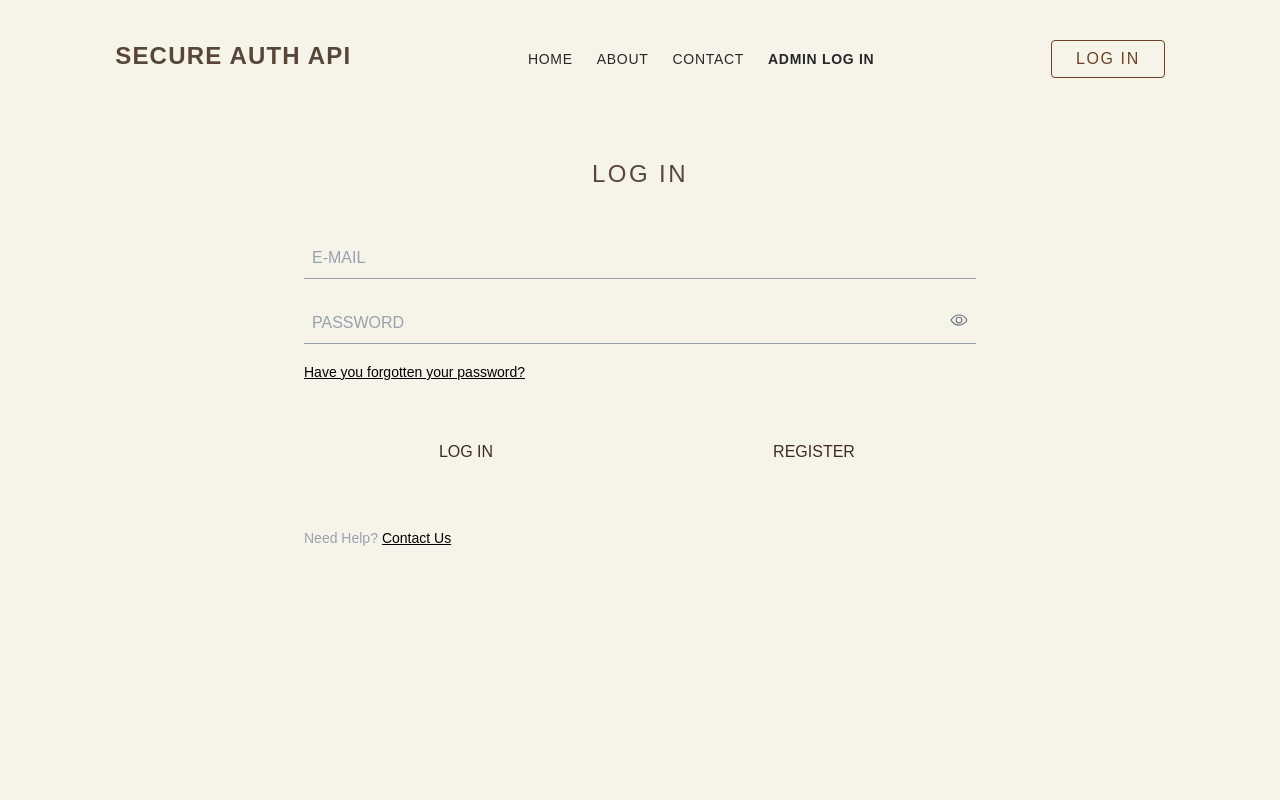
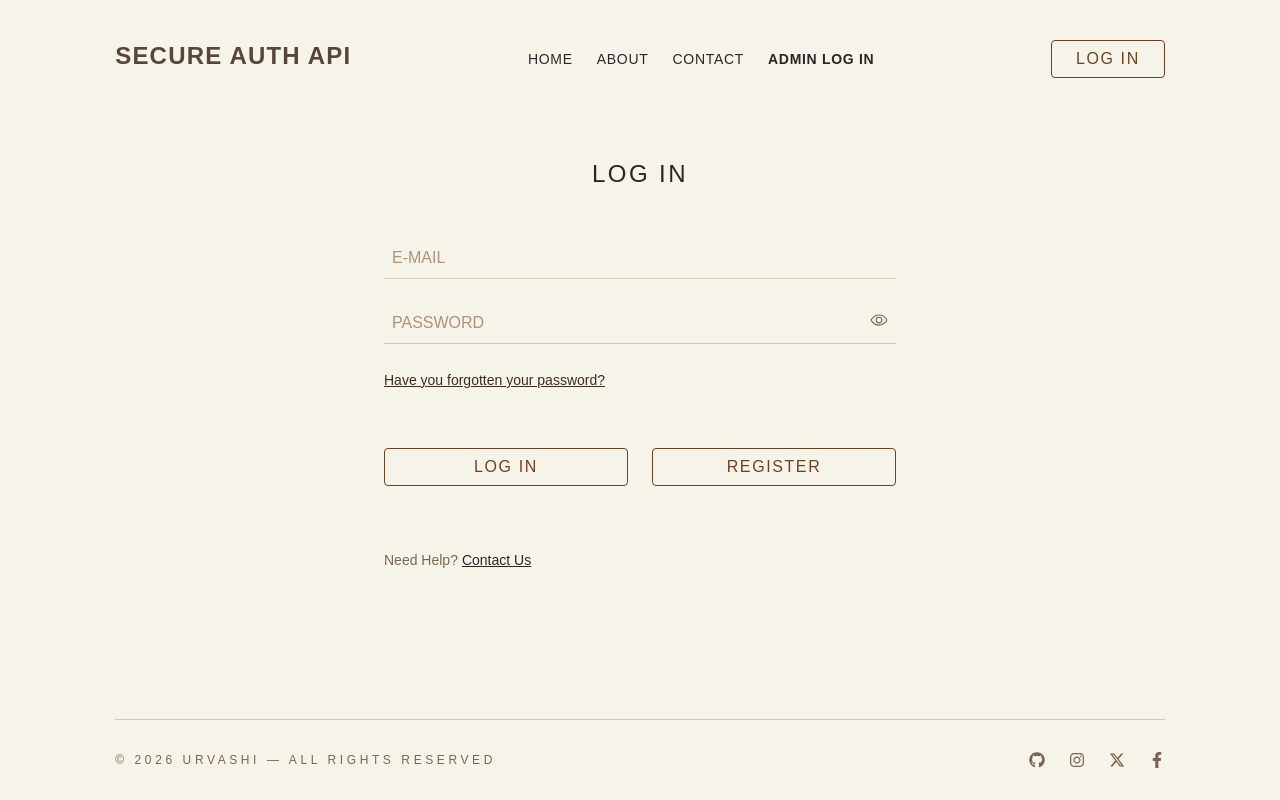
Before and after one commit to urvashidab/AuthSystemMERN, a React (Vite) app in the folder client/: page /login in a window 1280 px wide. Built offline with nearby package versions, Linux system fonts and the light colour scheme.

Commit message:
login page UI completed

```diff
--- a/client/src/components/Footer.jsx
+++ b/client/src/components/Footer.jsx
@@ -1,7 +1,60 @@
 import React from "react";
+import { FaGithub, FaInstagram, FaXTwitter } from "react-icons/fa6";
+import { FaFacebookF } from "react-icons/fa";
 
 const Footer = () => {
-  return <div></div>;
+  const year = new Date().getFullYear();
+  return (
+    <footer className="border-t border-border py-8">
+      <div className="flex flex-col md:flex-row justify-between items-center gap-6">
+        {/* left — branding */}
+        <p className="text-xs tracking-[0.3em] uppercase text-mutedText">
+          © {year} Urvashi — All Rights Reserved
+        </p>
+
+        {/* center — tagline */}
+        {/* <p className="text-xs tracking-[0.2em] uppercase text-mutedText ">
+          Built by a human, not AI. Probably.
+        </p> */}
+
+        {/* right — social icons */}
+        <div className="flex gap-6 text-base text-mutedText">
+          <a
+            href="https://github.com/urvashidab"
+            target="_blank"
+            rel="noreferrer"
+            className="hover:text-bodyText transition"
+          >
+            <FaGithub />
+          </a>
+          <a
+            href="https://instagram.com/yourname"
+            target="_blank"
+            rel="noreferrer"
+            className="hover:text-bodyText transition"
+          >
+            <FaInstagram />
+          </a>
+          <a
+            href="https://twitter.com/yourname"
+            target="_blank"
+            rel="noreferrer"
+            className="hover:text-bodyText transition"
+          >
+            <FaXTwitter />
+          </a>
+          <a
+            href="https://facebook.com/yourname"
+            target="_blank"
+            rel="noreferrer"
+            className="hover:text-bodyText transition"
+          >
+            <FaFacebookF />
+          </a>
+        </div>
+      </div>
+    </footer>
+  );
 };
 
 export default Footer;
--- a/client/src/index.css
+++ b/client/src/index.css
@@ -50,4 +50,8 @@
   .nav-link {
     @apply uppercase text-sm tracking-wider text-primaryText hover:text-mutedText transition-colors duration-150;
   }
+
+  .form-input {
+    @apply border-b  mb-2 border-border  py-2 px-2 outline-none placeholder:text-placeholderText;
+  }
 }
--- a/client/src/pages/Login.jsx
+++ b/client/src/pages/Login.jsx
@@ -17,12 +17,13 @@ const Login = () => {
   return (
     <>
       <div className="py-10 w-full h-full">
-        <div className="  flex flex-col gap-6 justify-start max-w-2xl mx-auto ">
-          {/* top bar */}
+        <div className="  flex flex-col gap-6 justify-start max-w-lg mx-auto">
+          {/* title */}
 
-          <h1 className="text-center text-2xl tracking-widest font-light">
+          <h1 className="text-center text-2xl tracking-widest text-primaryText font-light">
             {isLoginMode ? "LOG IN" : "REGISTER"}
           </h1>
+          {/* how to draw a line below login and register just like width of same size as word */}
 
           {/* form */}
           <form id="loginForm" className="flex flex-col gap-4  mt-6">
@@ -32,7 +33,7 @@ const Login = () => {
                 type="text"
                 required
                 placeholder="NAME"
-                className="border-b  mb-2 border-gray-400  py-2 px-2 outline-none placeholder:text-gray-400 "
+                className="form-input "
               ></input>
             )}
             {/* email */}
@@ -40,7 +41,7 @@ const Login = () => {
               type="email"
               required
               placeholder="E-MAIL"
-              className="border-b  mb-2 border-gray-400  py-2 px-2 outline-none placeholder:text-gray-400 "
+              className="form-input "
             ></input>
             {/* password */}
             <div className="relative">
@@ -48,40 +49,50 @@ const Login = () => {
                 type={hidePassword ? "password" : "text"}
                 required
                 placeholder="PASSWORD"
-                className="w-full border-b border-gray-400 py-2 px-2 outline-none placeholder:text-gray-400"
+                className="w-full form-input"
               />
 
               <button
                 type="button"
                 onClick={toggleHidePassword}
-                className="absolute right-2 top-2 cursor-pointer text-lg text-gray-500 hover:text-black"
+                className="absolute right-2 top-2 cursor-pointer text-lg text-mutedText hover:text-accentHover "
               >
                 {hidePassword ? <IoEyeOutline /> : <IoEyeOffOutline />}
               </button>
             </div>
-            {/* {!isLoginMode && (
-              <input
-                type="password"
-                required
-                placeholder="CONFIRM PASSWORD"
-                className="border-b border-gray-400 py-2 px-2 outline-none placeholder:text-gray-400"
-              />
-            )} */}
+            {!isLoginMode && (
+              <div className="relative">
+                <input
+                  type={hidePassword ? "password" : "text"}
+                  required
+                  placeholder="CONFIRM PASSWORD"
+                  className="w-full form-input"
+                />
+
+                <button
+                  type="button"
+                  onClick={toggleHidePassword}
+                  className="absolute right-2 top-2 cursor-pointer text-lg text-mutedText hover:text-accentHover"
+                >
+                  {hidePassword ? <IoEyeOutline /> : <IoEyeOffOutline />}
+                </button>
+              </div>
+            )}
 
             {isLoginMode ? (
               <NavLink to="/resetpassword">
-                <span className="text-sm text-black  font-extralight underline">
+                <span className="text-sm text-bodyText  font-extralight underline">
                   Have you forgotten your password?
                 </span>
               </NavLink>
             ) : (
               <div className="flex gap-1 text-sm">
-                <p className="text-gray-400">Already have an account?</p>
+                <p className="text-mutedText">Already have an account?</p>
 
                 <button
                   type="button"
                   onClick={toggleLogIn}
-                  className="underline cursor-pointer"
+                  className="underline cursor-pointer text-primaryText"
                 >
                   LOG IN
                 </button>
@@ -91,14 +102,14 @@ const Login = () => {
             {/* login button */}
 
             <div className="flex gap-6 mt-10 flex-col lg:flex-row ">
-              <button type="submit" className="flex-1 primaryBtn">
+              <button type="submit" className="flex-1 btn px-6 py-1.5 rounded">
                 {isLoginMode ? "LOG IN" : "REGISTER"}
               </button>
               {/* register */}
               <button
                 onClick={toggleLogIn}
                 type="button"
-                className="flex-1 primaryBtn"
+                className="flex-1 btn px-6 py-1.6 rounded"
               >
                 {isLoginMode ? "REGISTER" : "BACK TO LOG IN"}
               </button>
@@ -107,9 +118,9 @@ const Login = () => {
 
           <div className="flex text-sm mt-10 ">
             <div className="flex gap-1">
-              <p className="text-gray-400 ">Need Help?</p>
+              <p className="text-mutedText ">Need Help?</p>
               <NavLink to="/contact">
-                <p className="text-sm text-black text-underline font-extralight underline">
+                <p className="text-sm text-primaryText text-underline font-extralight underline">
                   Contact Us
                 </p>
               </NavLink>
```
